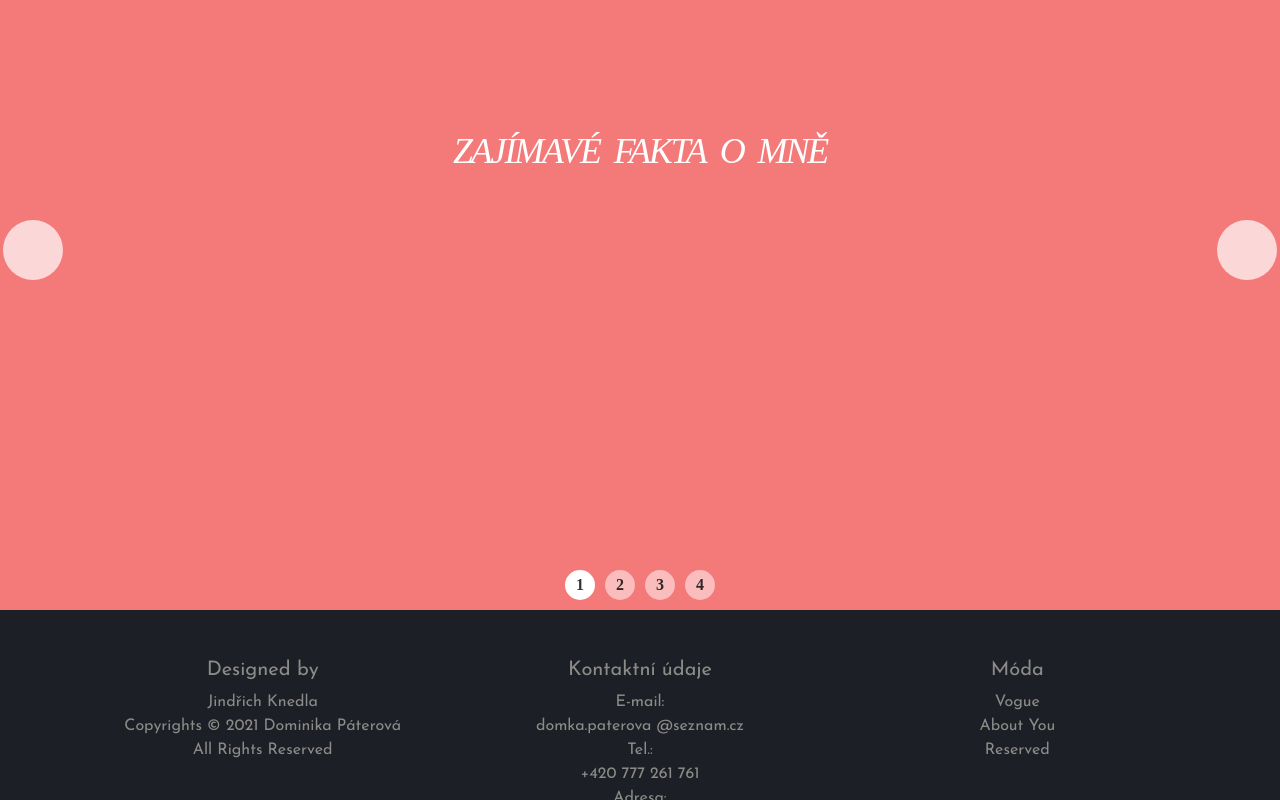
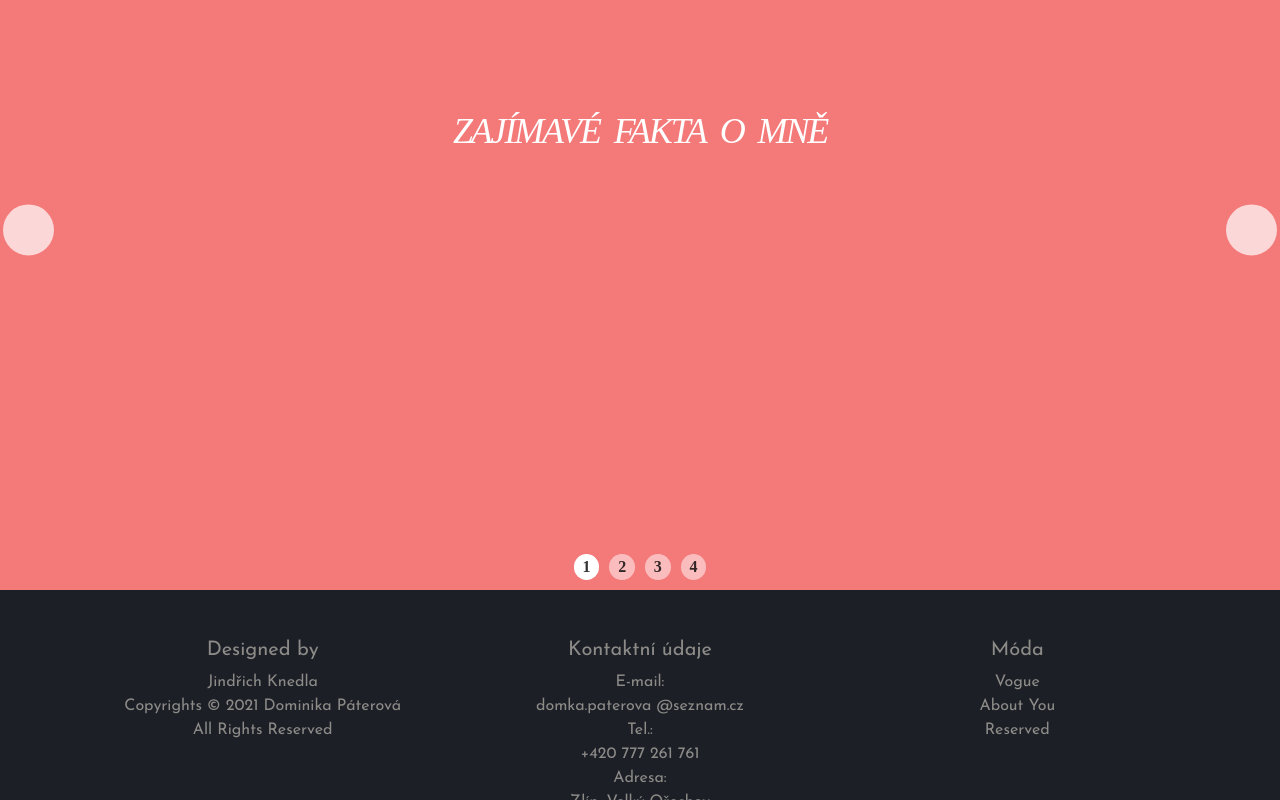
Before and after one commit to Jindra123/Jindra123.github.io, a plain HTML site: page index.html in a window 1280 px wide. Shown: the part 8499-9299 px from the top of the page. Drawn offline with nearby package versions, Linux system fonts and the light colour scheme.

Commit message:
bullets corrected

```diff
--- a/Osobní_webové_portfolio.css
+++ b/Osobní_webové_portfolio.css
@@ -5,9 +5,6 @@ p{
 	font-style: normal;
 	font-size: 1.2em;
 }
-
-
-
 
 /*Navbar*/
 
@@ -203,7 +200,7 @@ a:hover{
 	color: #212529;
 	margin-left: auto;
 	margin-right: auto;
-	margin-bottom: 40px;
+	margin-bottom: 20px;
 }
 
 /*.nadpis_h3 h3{
@@ -334,9 +331,9 @@ h1, h2, h3, h4{
 .CSSgal .prevNext a {
 	background: #fff;
 	position: absolute;
-	width:       60px;
-	height:      60px;
-	line-height: 60px; /* If you want to place numbers */
+	width:       4vw;
+	height:      4vw;
+	line-height: 4vw; /* If you want to place numbers */
 	text-align: center;
 	opacity: 0.7;
 	-webkit-transition: 0.3s;
@@ -365,9 +362,9 @@ h1, h2, h3, h4{
 }
 .CSSgal .bullets > a {
 	display: inline-block;
-	width:       30px;
-	height:      30px;
-	line-height: 30px;
+	width:       2vw;
+	height:      2vw;
+	line-height: 2vw;
 	text-decoration: none;
 	text-align: center;
 	background: rgba(255, 255, 255, 1);
```
